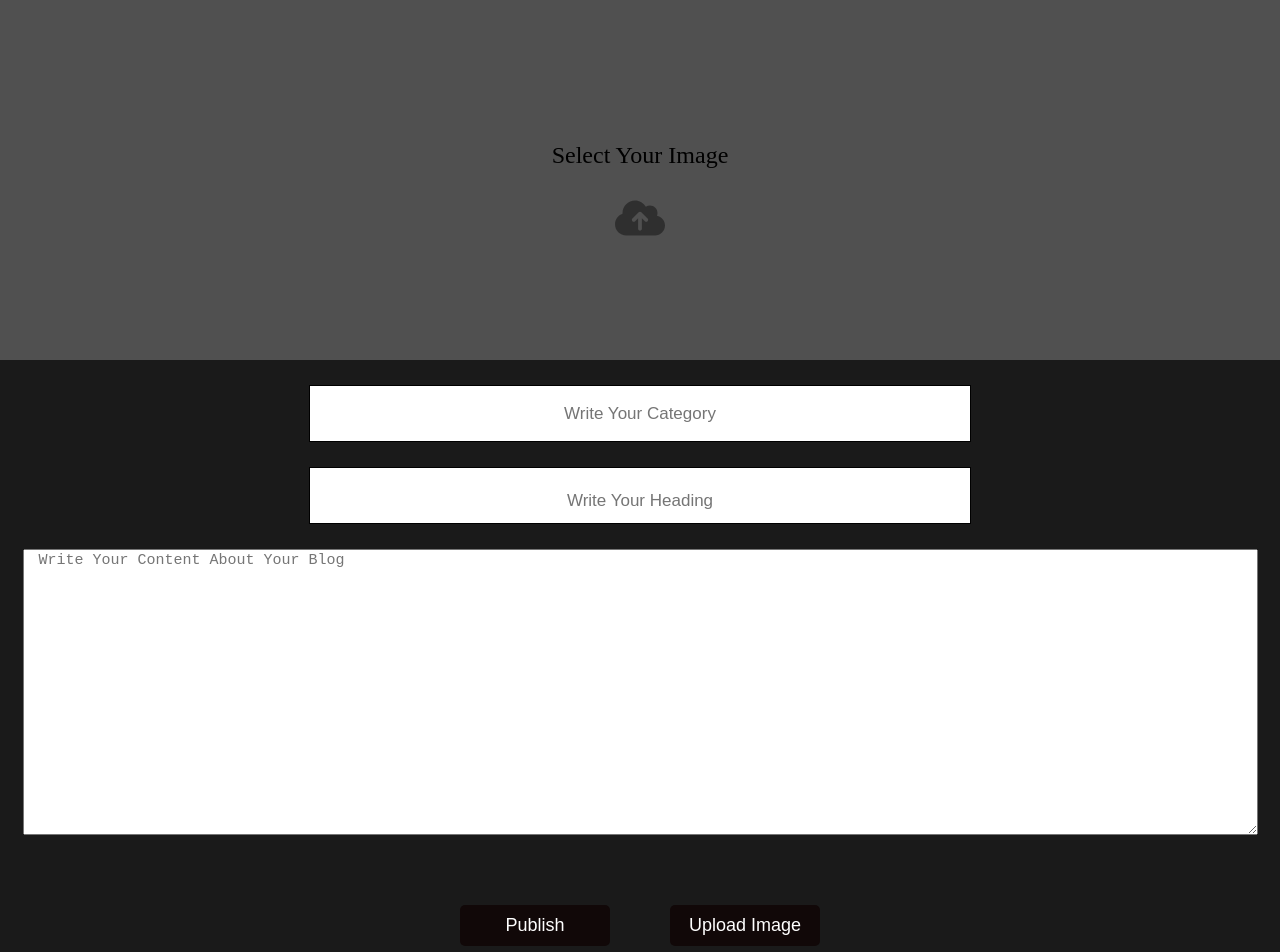
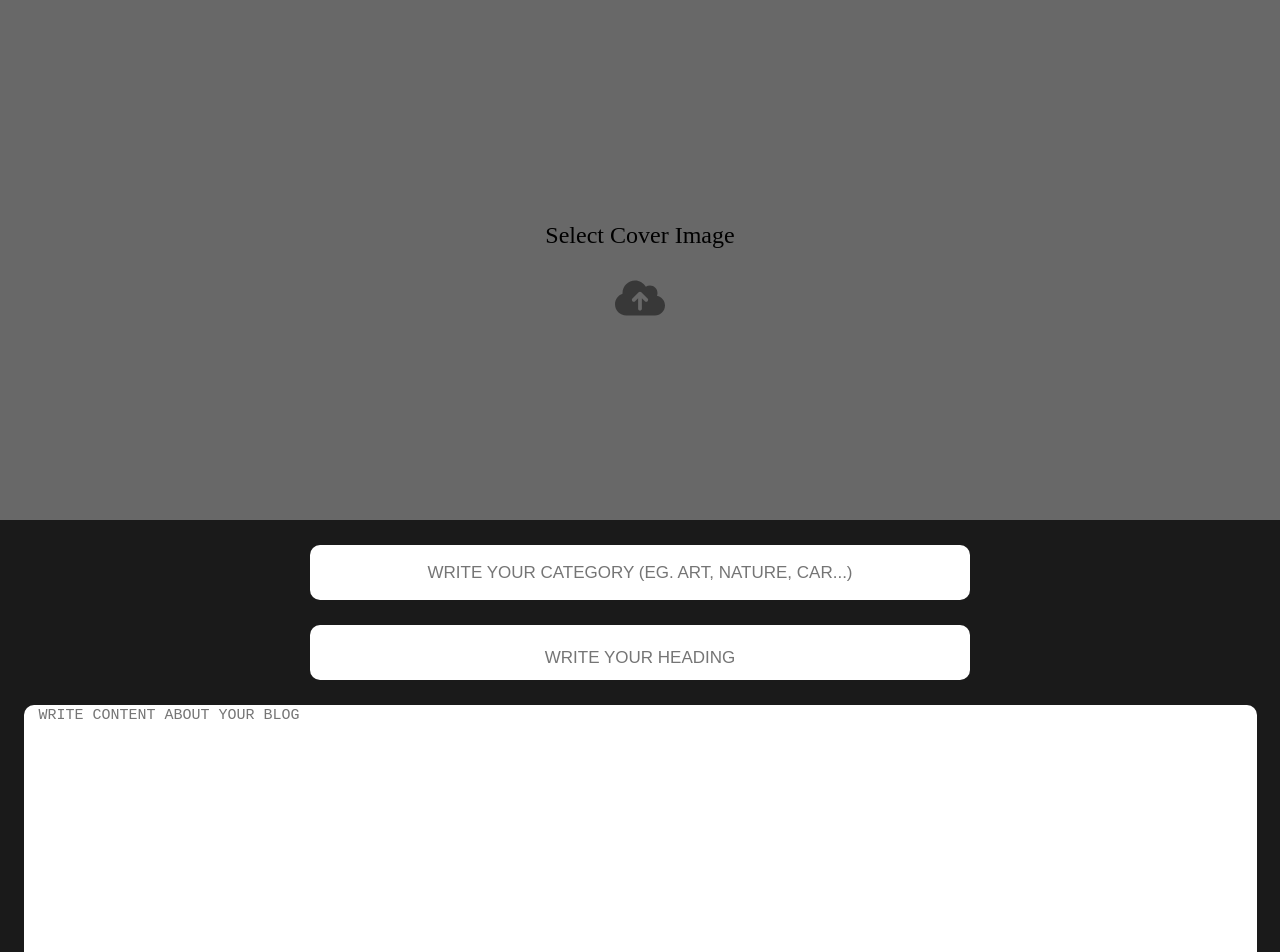
Before and after one commit to kevit-Meet-Rachhadiya/Blog-webapp, a React (Create React App) app: page /WriteBlog in a window 1280 px wide. Shown: the top 952 px of the page. Built offline with nearby package versions, Linux system fonts and the light colour scheme.

Commit message:
updated post method

```diff
--- a/package.json
+++ b/package.json
@@ -3,10 +3,13 @@
   "version": "0.1.0",
   "private": true,
   "dependencies": {
+    "@emotion/react": "^11.11.0",
+    "@emotion/styled": "^11.11.0",
     "@fortawesome/fontawesome-svg-core": "^6.4.0",
     "@fortawesome/free-brands-svg-icons": "^6.4.0",
     "@fortawesome/free-solid-svg-icons": "^6.4.0",
     "@fortawesome/react-fontawesome": "^0.2.0",
+    "@mui/material": "^5.13.3",
     "@testing-library/jest-dom": "^5.16.5",
     "@testing-library/react": "^13.4.0",
     "@testing-library/user-event": "^13.5.0",
--- a/src/Css/Writeblog.css
+++ b/src/Css/Writeblog.css
@@ -1,18 +1,18 @@
 .form-containers {
   width: 100%;
-  height: 45vh;
-  background-color: rgb(80, 80, 80);
+  height: 65vh;
+  background-color: rgb(104, 104, 104);
 }
 #blogimg {
   width: 100%;
-  height: 45vh;
+  height: 65vh;
 }
 .uploaditem {
   display: flex;
   flex-direction: column;
   justify-content: center;
   align-items: center;
-  height: 45vh;
+  height: 65vh;
   width: 100%;
   font-size: 1.5rem;
 }
@@ -24,19 +24,22 @@
 .category {
   width: 50%;
   height: 35px;
-  border: 1px solid black;
   font-size: 18px;
+  border: none;
   padding: 10px;
   text-align: center;
   margin-top: 25px;
+  border-radius: 10px;
+  text-transform: uppercase;
 }
 .heading {
   width: 50%;
   height: 35px;
-  border: 1px solid black;
   font-size: 30px;
   padding: 10px;
   text-align: center;
+  border-radius: 10px;
+  border: none;
 }
 .category::placeholder {
   text-align: center;
@@ -60,6 +63,8 @@
   height: 35vh;
   font-size: 15px;
   padding-left: 15px;
+  border-radius: 10px;
+  border: none;
 }
 .btn-container {
   display: flex;
--- a/src/Css/blogs.css
+++ b/src/Css/blogs.css
@@ -91,7 +91,7 @@
 .blog-post {
   display: flex;
   width: 80%;
-  background-color: lightgray;
+  background-color: rgb(255, 0, 0);
   margin-top: 20px;
   margin-left: 115px;
   padding: 20px;
--- a/src/components/Writeblog.jsx
+++ b/src/components/Writeblog.jsx
@@ -3,14 +3,13 @@ import axios from "axios";
 import "../Css/Writeblog.css";
 import { FontAwesomeIcon } from "@fortawesome/react-fontawesome";
 import { faCloudArrowUp } from "@fortawesome/free-solid-svg-icons";
-import { Link } from "react-router-dom";
 
 const Writeblog = () => {
   const [selectedImage, setSelectedImage] = useState(null);
   const [images, setImages] = useState([]);
-  const [categories, setCategories] = useState("");
+  const [content, setContent] = useState("");
+  const [category, setCategory] = useState("");
   const [heading, setHeading] = useState("");
-  const [content, setContent] = useState("");
   const fileInputRef = useRef(null);
   const imageInputRef = useRef(null);
 
@@ -21,15 +20,8 @@ const Writeblog = () => {
 
   const handleImageUpload = (event) => {
     const file = event.target.files[0];
-    const reader = new FileReader();
-
-    reader.onload = () => {
-      setSelectedImage(reader.result);
-    };
-
-    if (file) {
-      reader.readAsDataURL(file);
-    }
+    const imageUrl = URL.createObjectURL(file);
+    setSelectedImage(imageUrl);
   };
 
   const handleUploadToTextArea = (event) => {
@@ -39,7 +31,8 @@ const Writeblog = () => {
 
   const handleFileSelect = (event) => {
     const uploadedImages = Array.from(event.target.files);
-    setImages((prevImages) => [...prevImages, ...uploadedImages]);
+    const imageUrls = uploadedImages.map((image) => URL.createObjectURL(image));
+    setImages((prevImages) => [...prevImages, ...imageUrls]);
   };
 
   const handleContentChange = (event) => {
@@ -47,42 +40,54 @@ const Writeblog = () => {
   };
 
   const handleCategoryChange = (event) => {
-    setCategories(event.target.value);
+    setCategory(event.target.value);
   };
 
   const handleHeadingChange = (event) => {
     setHeading(event.target.value);
   };
 
-  const handlePublish = () => {
-    const newBlog = {
-      image: selectedImage,
-      categories,
-      heading,
-      content,
-      // userId,
-    };
+  const handlePublish = (event) => {
+    event.preventDefault();
+
+    const formData = new FormData();
+    formData.append("coverimage", selectedImage);
+    formData.append("categories", category);
+    formData.append("headings", heading);
+    formData.append("contents", content);
+    images.forEach((image, index) => {
+      formData.append(`blogimage${index + 1}`, image);
+    });
+
+    console.log(formData);
 
     axios
-      .post("https://192.168.1.90:1234/api/blogs/addblog", newBlog)
+      .post("http://192.168.1.120:1234/api/blogs/addblog", formData, {
+        headers: {
+          "Content-Type": "multipart/form-data",
+        },
+      })
       .then((response) => {
-        console.log(response.data);
-
-        setSelectedImage(null);
-        setCategories("");
-        setHeading("");
-        setContent("");
+        if (response.status === 200) {
+          setSelectedImage(null);
+          setImages([]);
+          setContent("");
+          setCategory("");
+          setHeading("");
+        } else {
+          console.error("Error creating blog post");
+        }
       })
       .catch((error) => {
-        console.error(error);
+        console.error("Error creating blog post", error);
       });
   };
 
   const generateImageTags = () => {
-    return images.map((image, index) => (
+    return images.map((imageUrl, index) => (
       <img
         key={index}
-        src={URL.createObjectURL(image)}
+        src={imageUrl}
         alt="upload-images"
         width="200px"
         height="200px"
@@ -92,7 +97,7 @@ const Writeblog = () => {
 
   return (
     <div>
-      <form className="form-containers">
+      <form className="form-containers" onSubmit={handlePublish}>
         {selectedImage && (
           <div>
             <img src={selectedImage} alt="Selected" id="blogimg" />
@@ -100,7 +105,7 @@ const Writeblog = () => {
         )}
         {!selectedImage && (
           <div className="uploaditem">
-            <p>Select Your Image</p>
+            <p>Select Cover Image</p>
             <FontAwesomeIcon
               className="uploadicon"
               onClick={handleImageClick}
@@ -120,40 +125,29 @@ const Writeblog = () => {
         <div className="category-content">
           <input
             className="category"
-            placeholder="Write Your Category"
+            placeholder="Write Your Category (eg. Art, Nature, Car...)"
+            value={category}
             onChange={handleCategoryChange}
-            value={categories}
-          ></input>
+          />
           <input
             className="heading"
-            placeholder="Write Your Heading"
+            placeholder="WRITE YOUR HEADING"
+            value={heading}
             onChange={handleHeadingChange}
-            value={heading}
-          ></input>
+          />
           <textarea
             name="content"
             className="blog-content"
-            placeholder="Write Your Content About Your Blog"
+            placeholder="WRITE CONTENT ABOUT YOUR BLOG"
             onChange={handleContentChange}
             value={content}
-          ></textarea>
+          />
         </div>
         <div className="generateblogimg">{generateImageTags()}</div>
         <div className="btn-container">
-          <Link
-            to={{
-              pathname: "/",
-              search: `?heading=${encodeURIComponent(
-                heading
-              )}&content=${encodeURIComponent(
-                content
-              )}&category=${encodeURIComponent(categories)}`,
-            }}
-          >
-            <button className="blog-button" onClick={handlePublish}>
-              Publish
-            </button>
-          </Link>
+          <button className="blog-button" type="submit">
+            Publish
+          </button>
           <button className="blog-button" onClick={handleUploadToTextArea}>
             Upload Image
           </button>
@@ -177,14 +171,192 @@ export default Writeblog;
 // import "../Css/Writeblog.css";
 // import { FontAwesomeIcon } from "@fortawesome/react-fontawesome";
 // import { faCloudArrowUp } from "@fortawesome/free-solid-svg-icons";
+
+// const Writeblog = () => {
+//   const [selectedImage, setSelectedImage] = useState(null);
+//   const [images, setImages] = useState([]);
+//   const [content, setContent] = useState("");
+//   const [category, setCategory] = useState("");
+//   const [heading, setHeading] = useState("");
+//   const fileInputRef = useRef(null);
+//   const imageInputRef = useRef(null);
+
+//   const handleImageClick = (event) => {
+//     event.preventDefault();
+//     imageInputRef.current.click();
+//   };
+
+//   const handleImageUpload = (event) => {
+//     const file = event.target.files[0];
+//     const imageUrl = URL.createObjectURL(file);
+//     setSelectedImage(imageUrl);
+//   };
+
+//   const handleUploadToTextArea = (event) => {
+//     event.preventDefault();
+//     fileInputRef.current.click();
+//   };
+
+//   const handleFileSelect = (event) => {
+//     const uploadedImages = Array.from(event.target.files);
+//     const imageUrls = uploadedImages.map((image) => URL.createObjectURL(image));
+//     setImages((prevImages) => [...prevImages, ...imageUrls]);
+//   };
+
+//   const handleContentChange = (event) => {
+//     setContent(event.target.value);
+//   };
+
+//   const handleCategoryChange = (event) => {
+//     setCategory(event.target.value);
+//   };
+
+//   const handleHeadingChange = (event) => {
+//     setHeading(event.target.value);
+//   };
+
+//   const handlePublish = (event) => {
+//     event.preventDefault();
+
+//     const formData = {
+//       coverimage: selectedImage,
+//       categories: category,
+//       headings: heading,
+//       contents: content,
+//       blogimage: {},
+//     };
+
+//     images.forEach((images, index) => {
+//       return (formData.blogimage[`image${index + 1}`] = images);
+//     });
+
+//     console.log(formData);
+
+//     const config = {
+//       method: "POST",
+//       url: "http://192.168.1.120:1234/api/blogs/addblog",
+//       headers: {
+//         "content-type": "application/json",
+//       },
+//       body: JSON.stringify(formData),
+//     };
+//     axios(config)
+//       .then((response) => {
+//         if (response.ok) {
+//           setSelectedImage(null);
+//           setImages([]);
+//           setContent("");
+//           setCategory("");
+//           setHeading("");
+//         } else {
+//           console.error("Error creating blog post");
+//         }
+//       })
+//       .catch((error) => {
+//         console.error("Error creating blog post", error);
+//       });
+//   };
+
+//   // console.log(post)
+
+//   const generateImageTags = () => {
+//     return images.map((imageUrl, index) => (
+//       <img
+//         key={index}
+//         src={imageUrl}
+//         alt="upload-images"
+//         width="200px"
+//         height="200px"
+//       />
+//     ));
+//   };
+
+//   return (
+//     <div>
+//       <form className="form-containers" onSubmit={handlePublish}>
+//         {selectedImage && (
+//           <div>
+//             <img src={selectedImage} alt="Selected" id="blogimg" />
+//           </div>
+//         )}
+//         {!selectedImage && (
+//           <div className="uploaditem">
+//             <p>Select Cover Image</p>
+
+//             <FontAwesomeIcon
+//               className="uploadicon"
+//               onClick={handleImageClick}
+//               icon={faCloudArrowUp}
+//               fade
+//               beat
+//             />
+
+//             <input
+//               type="file"
+//               accept="image/*"
+//               onChange={handleImageUpload}
+//               id="select-menu"
+//               ref={imageInputRef}
+//             />
+//           </div>
+//         )}
+//         <div className="category-content">
+//           <input
+//             className="category"
+//             placeholder="Write Your Category (eg. Art, Nature, Car...)"
+//             value={category}
+//             onChange={handleCategoryChange}
+//           ></input>
+//           <input
+//             className="heading"
+//             placeholder="WRITE YOUR HEADING"
+//             value={heading}
+//             onChange={handleHeadingChange}
+//           ></input>
+//           <textarea
+//             name="content"
+//             className="blog-content"
+//             placeholder="WRITE CONTENT ABOUT YOUR BLOG"
+//             onChange={handleContentChange}
+//             value={content}
+//           ></textarea>
+//         </div>
+//         <div className="generateblogimg">{generateImageTags()}</div>
+//         <div className="btn-container">
+//           <button className="blog-button" type="submit">
+//             Publish
+//           </button>
+//           <button className="blog-button" onClick={handleUploadToTextArea}>
+//             Upload Image
+//           </button>
+//           <input
+//             type="file"
+//             ref={fileInputRef}
+//             style={{ display: "none" }}
+//             onChange={handleFileSelect}
+//             multiple
+//           />
+//         </div>
+//       </form>
+//     </div>
+//   );
+// };
+
+// export default Writeblog;
+
+// import React, { useState, useRef } from "react";
+// import axios from "axios";
+// import "../Css/Writeblog.css";
+// import { FontAwesomeIcon } from "@fortawesome/react-fontawesome";
+// import { faCloudArrowUp } from "@fortawesome/free-solid-svg-icons";
 // import { Link } from "react-router-dom";
 
 // const Writeblog = () => {
 //   const [selectedImage, setSelectedImage] = useState(null);
 //   const [images, setImages] = useState([]);
-//   const [content, setContent] = useState("");
 //   const [categories, setCategories] = useState("");
 //   const [heading, setHeading] = useState("");
+//   const [content, setContent] = useState("");
 //   const fileInputRef = useRef(null);
 //   const imageInputRef = useRef(null);
 
@@ -228,6 +400,30 @@ export default Writeblog;
 //     setHeading(event.target.value);
 //   };
 
+//   const handlePublish = () => {
+//     const newBlog = {
+//       image: selectedImage,
+//       categories,
+//       heading,
+//       content,
+//       // userId,
+//     };
+
+//     axios
+//       .post("https://192.168.1.90:1234/api/blogs/addblog", newBlog)
+//       .then((response) => {
+//         console.log(response.data);
+
+//         setSelectedImage(null);
+//         setCategories("");
+//         setHeading("");
+//         setContent("");
+//       })
+//       .catch((error) => {
+//         console.error(error);
+//       });
+//   };
+
 //   const generateImageTags = () => {
 //     return images.map((image, index) => (
 //       <img
@@ -240,33 +436,9 @@ export default Writeblog;
 //     ));
 //   };
 
-//   const handlePublish = () => {
-//     const formData = new FormData();
-//     formData.append("categories", categories);
-//     formData.append("heading", heading);
-//     formData.append("content", content);
-//     images.forEach((image, index) => {
-//       formData.append("image" + index, image);
-//     });
-
-//     axios
-//       .post("http://localhost:1234/api/blogs/addblog", formData)
-//       .then((response) => {
-//         console.log(response.data);
-
-//         setSelectedImage(null);
-//         setImages([]);
-//         setContent("");
-//         setCategories("");
-//         setHeading("");
-//       })
-//       .catch((error) => {
-//         console.error(error);
-//       });
-//   };
 //   return (
 //     <div>
-//       <form className="form-container">
+//       <form className="form-containers">
 //         {selectedImage && (
 //           <div>
 //             <img src={selectedImage} alt="Selected" id="blogimg" />
@@ -275,7 +447,6 @@ export default Writeblog;
 //         {!selectedImage && (
 //           <div className="uploaditem">
 //             <p>Select Your Image</p>
-
 //             <FontAwesomeIcon
 //               className="uploadicon"
 //               onClick={handleImageClick}
@@ -283,7 +454,6 @@ export default Writeblog;
 //               fade
 //               beat
 //             />
-
 //             <input
 //               type="file"
 //               accept="image/*"
@@ -298,11 +468,13 @@ export default Writeblog;
 //             className="category"
 //             placeholder="Write Your Category"
 //             onChange={handleCategoryChange}
+//             value={categories}
 //           ></input>
 //           <input
 //             className="heading"
 //             placeholder="Write Your Heading"
 //             onChange={handleHeadingChange}
+//             value={heading}
 //           ></input>
 //           <textarea
 //             name="content"
@@ -319,14 +491,15 @@ export default Writeblog;
 //               pathname: "/",
 //               search: `?heading=${encodeURIComponent(
 //                 heading
-//               )}&content=${encodeURIComponent(content)}`,
+//               )}&content=${encodeURIComponent(
+//                 content
+//               )}&category=${encodeURIComponent(categories)}`,
 //             }}
 //           >
 //             <button className="blog-button" onClick={handlePublish}>
 //               Publish
 //             </button>
 //           </Link>
-
 //           <button className="blog-button" onClick={handleUploadToTextArea}>
 //             Upload Image
 //           </button>
@@ -344,165 +517,3 @@ export default Writeblog;
 // };
 
 // export default Writeblog;
-
-// // import React, { useState, useRef } from "react";
-// // import axios from "axios";
-// // import "../Css/Writeblog.css";
-// // import { FontAwesomeIcon } from "@fortawesome/react-fontawesome";
-// // import { faCloudArrowUp } from "@fortawesome/free-solid-svg-icons";
-
-// // const Writeblog = () => {
-// //   const [selectedImage, setSelectedImage] = useState(null);
-// //   const [images, setImages] = useState([]);
-// //   const [content, setContent] = useState("");
-// //   const [categories, setCategories] = useState("");
-// //   const [heading, setHeading] = useState("");
-// //   const fileInputRef = useRef(null);
-// //   const imageInputRef = useRef(null);
-
-// //   const handleImageClick = (event) => {
-// //     event.preventDefault();
-// //     imageInputRef.current.click();
-// //   };
-
-// //   const handleImageUpload = (event) => {
-// //     const file = event.target.files[0];
-// //     const reader = new FileReader();
-
-// //     reader.onload = () => {
-// //       setSelectedImage(reader.result);
-// //     };
-
-// //     if (file) {
-// //       reader.readAsDataURL(file);
-// //     }
-// //   };
-
-// //   const handleUploadToTextArea = (event) => {
-// //     event.preventDefault();
-// //     fileInputRef.current.click();
-// //   };
-
-// //   const handleFileSelect = (event) => {
-// //     const uploadedImages = Array.from(event.target.files);
-// //     setImages((prevImages) => [...prevImages, ...uploadedImages]);
-// //   };
-
-// //   const handleContentChange = (event) => {
-// //     setContent(event.target.value);
-// //   };
-
-// //   const handleCategoryChange = (event) => {
-// //     setCategories(event.target.value);
-// //   };
-
-// //   const handleHeadingChange = (event) => {
-// //     setHeading(event.target.value);
-// //   };
-
-// //   const generateImageTags = () => {
-// //     return images.map((image, index) => (
-// //       <img
-// //         key={index}
-// //         src={URL.createObjectURL(image)}
-// //         alt="upload-images"
-// //         width="200px"
-// //         height="200px"
-// //       />
-// //     ));
-// //   };
-
-// //   const handlePublish = () => {
-// //     const formData = new FormData();
-// //     formData.append("categories", categories);
-// //     formData.append("heading", heading);
-// //     formData.append("content", content);
-// //     images.forEach((image, index) => {
-// //       formData.append("image" + index, image);
-// //     });
-
-// //     axios
-// //       .post("http://localhost:1234/api/blogs/addblog", formData)
-// //       .then((response) => {
-// //         console.log(response.data);
-
-// //         setSelectedImage(null);
-// //         setImages([]);
-// //         setContent("");
-// //         setCategories("");
-// //         setHeading("");
-// //       })
-// //       .catch((error) => {
-// //         console.error(error);
-// //       });
-// //   };
-// //   return (
-// //     <div>
-// //       <form className="form-container">
-// //         {selectedImage && (
-// //           <div>
-// //             <img src={selectedImage} alt="Selected" id="blogimg" />
-// //           </div>
-// //         )}
-// //         {!selectedImage && (
-// //           <div className="uploaditem">
-// //             <p>Select Your Image</p>
-
-// //             <FontAwesomeIcon
-// //               className="uploadicon"
-// //               onClick={handleImageClick}
-// //               icon={faCloudArrowUp}
-// //               fade
-// //               beat
-// //             />
-
-// //             <input
-// //               type="file"
-// //               accept="image/*"
-// //               onChange={handleImageUpload}
-// //               id="select-menu"
-// //               ref={imageInputRef}
-// //             />
-// //           </div>
-// //         )}
-// //         <div className="category-content">
-// //           <input
-// //             className="category"
-// //             placeholder="Write Your Category"
-// //             onChange={handleCategoryChange}
-// //           ></input>
-// //           <input
-// //             className="heading"
-// //             placeholder="Write Your Heading"
-// //             onChange={handleHeadingChange}
-// //           ></input>
-// //           <textarea
-// //             name="content"
-// //             className="blog-content"
-// //             placeholder="Write Your Content About Your Blog"
-// //             onChange={handleContentChange}
-// //             value={content}
-// //           ></textarea>
-// //         </div>
-// //         <div className="generateblogimg">{generateImageTags()}</div>
-// //         <div className="btn-container">
-// //           <button className="blog-button" onClick={handlePublish}>
-// //             Publish
-// //           </button>
-// //           <button className="blog-button" onClick={handleUploadToTextArea}>
-// //             Upload Image
-// //           </button>
-// //           <input
-// //             type="file"
-// //             ref={fileInputRef}
-// //             style={{ display: "none" }}
-// //             onChange={handleFileSelect}
-// //             multiple
-// //           />
-// //         </div>
-// //       </form>
-// //     </div>
-// //   );
-// // };
-
-// // export default Writeblog;
```
Also changed, not shown: src/Css/login.css (+23 -13 lines), src/components/blogs.jsx (+30 -32 lines), src/components/login.jsx (+7 -3 lines), 1 other file (tests, documents, lock files or other folders).
